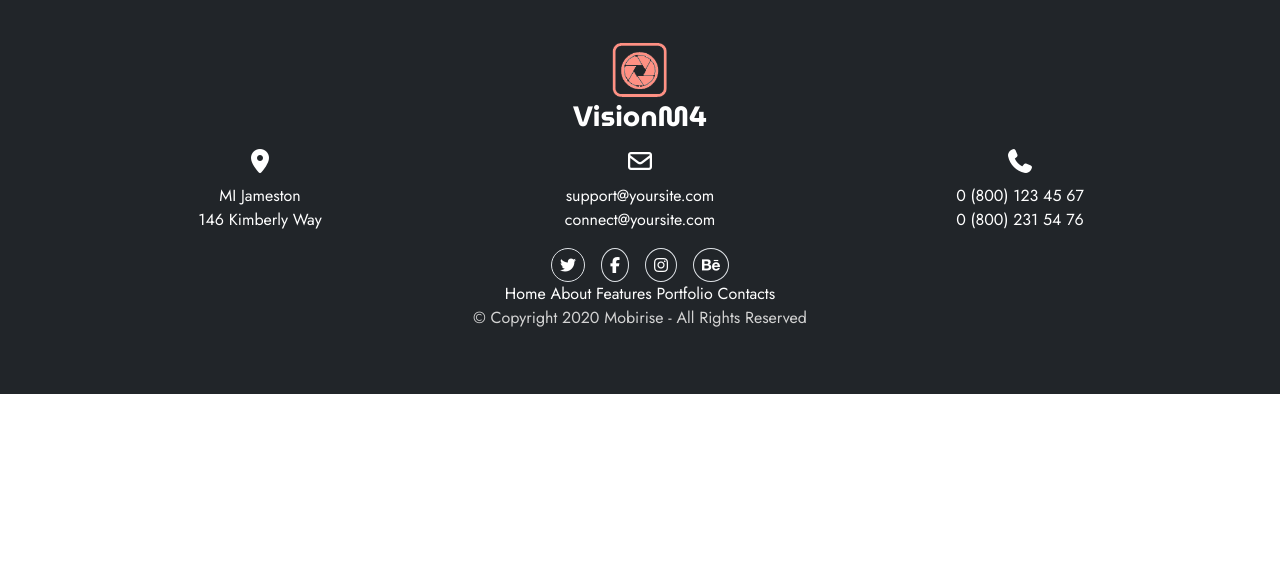
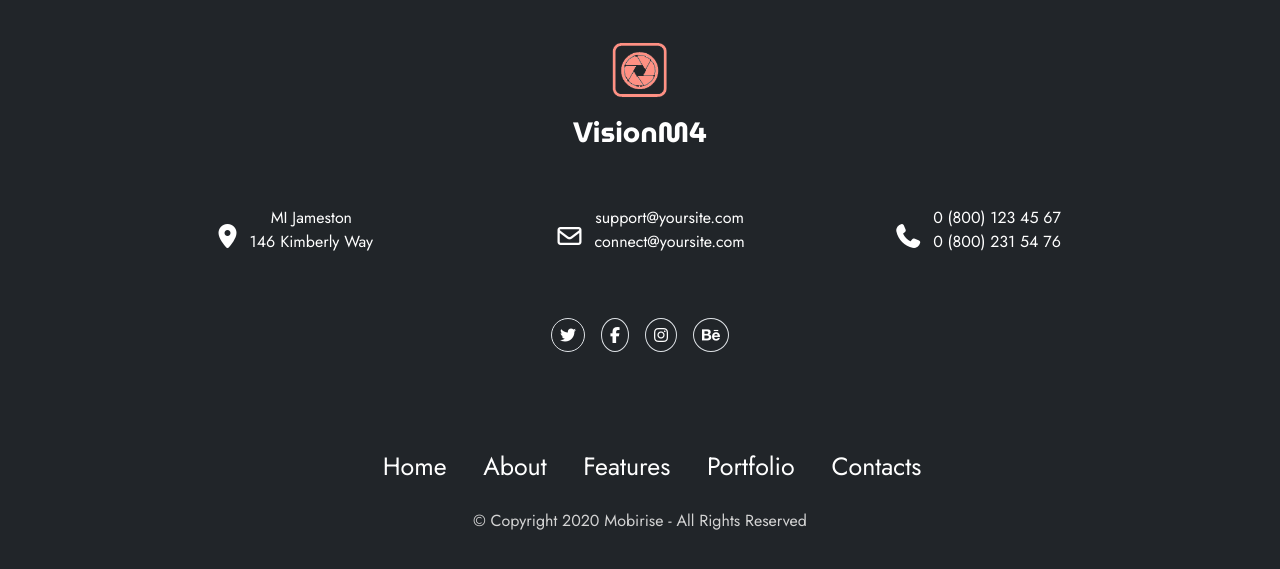
Before and after one commit to KwissyP/Thelabs_Pandoulas_Christian, a website: page index.html in a window 1280 px wide. Shown: the part 6730-7299 px from the top of the page. Before the commit the page ends 7124 px from the top, so only its background shows below. Drawn offline with nearby package versions, Linux system fonts and the light colour scheme.

```diff
--- a/index.html
+++ b/index.html
@@ -656,29 +656,38 @@
     <footer class="bg-dark p-5">
         <div class="container text-center text-white">
             <img src="./public/img/logo/logo.png" alt="logo" id="footerlogo">
-            <h3>VisionM4</h3>
-            <div class="row">
+            <h3 class="p-3 pb-5">VisionM4</h3>
+            <div class="row pb-5" style="margin-left:10%">
                 <div class="col">
+                    <div class="d-flex">
                         <button class="btn footerbtn1"><i class="fa-solid fa-location-dot text-white fs-4"></i></button>
                         <p>MI Jameston<br>146 Kimberly Way</p>
                     </div>
+                </div>
                 <div class="col">
+                    <div class="d-flex">
                         <button class="btn footerbtn1"><i class="fa-regular fa-envelope text-white fs-4"></i></button>
                         <p>support@yoursite.com<br>connect@yoursite.com</p>
                     </div>
+                </div>
                 <div class="col">
+                    <div class="d-flex">
                         <button class="btn footerbtn1"><i class="fa-solid fa-phone text-white fs-4"></i></button>
                         <p>0 (800) 123 45 67<br>0 (800) 231 54 76</p>
                     </div>
                 </div>
-            <div id="footico">
-                <i class="fa-brands fa-twitter border rounded-circle p-2 me-3"></i><i class="fa-brands fa-facebook-f border rounded-circle p-2 me-3"></i><i
-                    class="fa-brands fa-instagram border rounded-circle p-2 me-3"></i><i class="fa-brands fa-behance border rounded-circle p-2"></i>
             </div>
-            <div id="foota">
-                <a href="#!">Home</a> <a href="#!">About</a> <a href="#!">Features</a> <a href="#!">Portfolio</a> <a href="#!">Contacts</a>
+            <div id="footico" class="mb-5">
+                <i class="fa-brands fa-twitter border rounded-circle p-2 me-3"></i><i
+                    class="fa-brands fa-facebook-f border rounded-circle p-2 me-3"></i><i
+                    class="fa-brands fa-instagram border rounded-circle p-2 me-3"></i><i
+                    class="fa-brands fa-behance border rounded-circle p-2"></i>
             </div>
-            <p style="color: lightgrey">&copy; Copyright 2020 Mobirise - All Rights Reserved</p>
+            <div id="foota" class="pt-5">
+                <a href="#!">Home</a> <a href="#!">About</a> <a href="#!">Features</a> <a href="#!">Portfolio</a> <a
+                    href="#!">Contacts</a>
+            </div>
+            <p class="mt-4" style="color: lightgrey">&copy; Copyright 2020 Mobirise - All Rights Reserved</p>
         </div>
     </footer>
 
--- a/src/sass/modules/_footer.sass
+++ b/src/sass/modules/_footer.sass
@@ -12,8 +12,11 @@
             &:hover
                 background-color: rgb(114,223,233)
     #foota
+        margin-left: 5%
         a
             text-decoration: none
             color: white
+            padding-right: 3%
+            font-size: 25px
             &:hover
                 color: rgb(255,144,131)
```
Also changed, not shown: public/css/style.css, 1 other file. Lines whose indentation alone changed are shown as unchanged.
